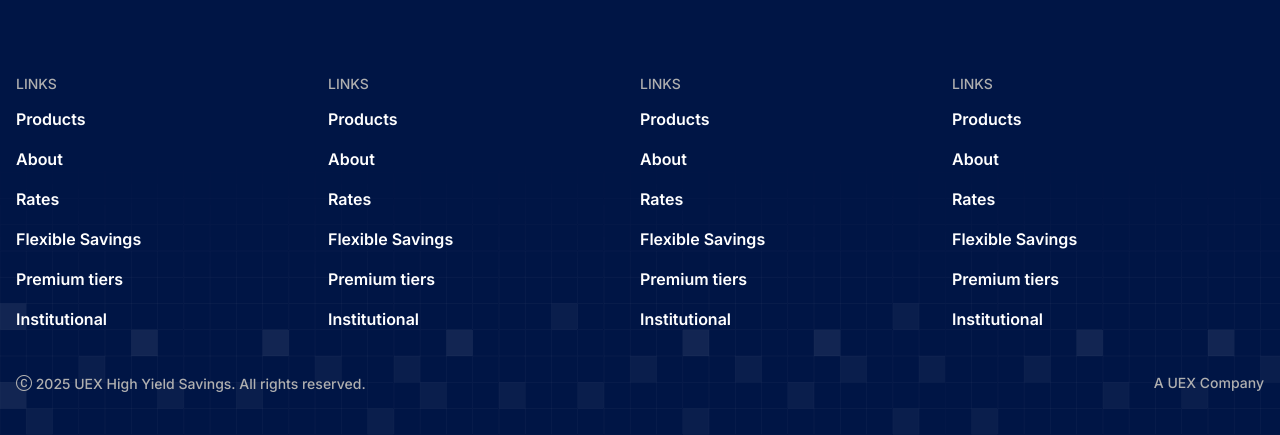
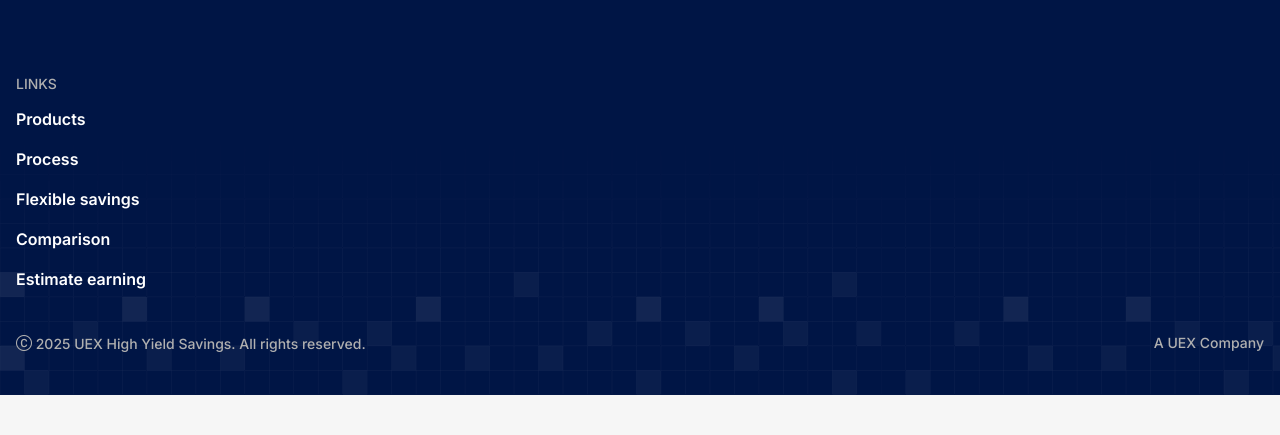
Before and after one commit to Sazzad-Anwar/uex, a website built with Vite: page index.html in a window 1280 px wide. Shown: the part 7321-7756 px from the top of the page. After the commit the page ends 7716 px from the top, so only its background shows below. Built offline with nearby package versions, Linux system fonts and the light colour scheme.

Commit message:
Update navigation links to use section IDs for improved in-page navigation; enhance user experience with toggle functionality.

```diff
--- a/index.html
+++ b/index.html
@@ -96,22 +96,22 @@
       <nav class="text-white px-6">
         <ul class="flex flex-col gap-8">
           <li>
-            <a class="font-medium text-base" href="/">Products</a>
+            <a class="font-medium text-base" @click="toggle()" href="#products">Products</a>
           </li>
           <li>
-            <a class="font-medium text-base" href="/">About</a>
+            <a class="font-medium text-base" @click="toggle()" href="#process">Process</a>
           </li>
           <li>
-            <a class="font-medium text-base" href="/">Rates</a>
+            <a class="font-medium text-base" @click="toggle()" href="#rates">Rates</a>
           </li>
           <li>
-            <a class="font-medium text-base" href="/">Flexible savings</a>
+            <a class="font-medium text-base" @click="toggle()" href="#savings">Flexible savings</a>
           </li>
           <li>
-            <a class="font-medium text-base" href="/">Premium tiers</a>
+            <a class="font-medium text-base" @click="toggle()" href="#comparison">Comparison</a>
           </li>
           <li>
-            <a class="font-medium text-base" href="/">Contact</a>
+            <a class="font-medium text-base" @click="toggle()" href="#estimate">Estimate earning</a>
           </li>
         </ul>
       </nav>
@@ -1503,174 +1503,37 @@
                 LINKS
               </li>
               <li>
-                <a href="#"
+                <a href="#products"
                   class="hover:text-lime-500 transition-all duration-150 ease-linear font-semibold text-base leading-[100%] tracking-[2%] text-white">
                   Products
                 </a>
               </li>
               <li>
-                <a href="#"
+                <a href="#process"
                   class="hover:text-lime-500 transition-all duration-150 ease-linear font-semibold text-base leading-[100%] tracking-[2%] text-white">
-                  About
+                  Process
                 </a>
               </li>
               <li>
-                <a href="#"
+                <a href="#savings"
                   class="hover:text-lime-500 transition-all duration-150 ease-linear font-semibold text-base leading-[100%] tracking-[2%] text-white">
-                  Rates
+                  Flexible savings
                 </a>
               </li>
               <li>
-                <a href="#"
+                <a href="#comparison"
                   class="hover:text-lime-500 transition-all duration-150 ease-linear font-semibold text-base leading-[100%] tracking-[2%] text-white">
-                  Flexible Savings
+                  Comparison
                 </a>
               </li>
               <li>
-                <a href="#"
+                <a href="#estimate"
                   class="hover:text-lime-500 transition-all duration-150 ease-linear font-semibold text-base leading-[100%] tracking-[2%] text-white">
-                  Premium tiers
-                </a>
-              </li>
-              <li>
-                <a href="#"
-                  class="hover:text-lime-500 transition-all duration-150 ease-linear font-semibold text-base leading-[100%] tracking-[2%] text-white">
-                  Institutional
+                  Estimate earning
                 </a>
               </li>
             </ul>
 
-          </div>
-          <div class="space-y-4 mb-10 md:mb-0">
-            <ul class="list-none space-y-4">
-              <li class="font-medium text-sm leading-[100%] tracking-[2%] text-[#AFAFAF]">
-                LINKS
-              </li>
-              <li>
-                <a href="#"
-                  class="hover:text-lime-500 transition-all duration-150 ease-linear font-semibold text-base leading-[100%] tracking-[2%] text-white">
-                  Products
-                </a>
-              </li>
-              <li>
-                <a href="#"
-                  class="hover:text-lime-500 transition-all duration-150 ease-linear font-semibold text-base leading-[100%] tracking-[2%] text-white">
-                  About
-                </a>
-              </li>
-              <li>
-                <a href="#"
-                  class="hover:text-lime-500 transition-all duration-150 ease-linear font-semibold text-base leading-[100%] tracking-[2%] text-white">
-                  Rates
-                </a>
-              </li>
-              <li>
-                <a href="#"
-                  class="hover:text-lime-500 transition-all duration-150 ease-linear font-semibold text-base leading-[100%] tracking-[2%] text-white">
-                  Flexible Savings
-                </a>
-              </li>
-              <li>
-                <a href="#"
-                  class="hover:text-lime-500 transition-all duration-150 ease-linear font-semibold text-base leading-[100%] tracking-[2%] text-white">
-                  Premium tiers
-                </a>
-              </li>
-              <li>
-                <a href="#"
-                  class="hover:text-lime-500 transition-all duration-150 ease-linear font-semibold text-base leading-[100%] tracking-[2%] text-white">
-                  Institutional
-                </a>
-              </li>
-            </ul>
-
-          </div>
-          <div class="space-y-4 mb-10 md:mb-0">
-            <ul class="list-none space-y-4">
-              <li class="font-medium text-sm leading-[100%] tracking-[2%] text-[#AFAFAF]">
-                LINKS
-              </li>
-              <li>
-                <a href="#"
-                  class="hover:text-lime-500 transition-all duration-150 ease-linear font-semibold text-base leading-[100%] tracking-[2%] text-white">
-                  Products
-                </a>
-              </li>
-              <li>
-                <a href="#"
-                  class="hover:text-lime-500 transition-all duration-150 ease-linear font-semibold text-base leading-[100%] tracking-[2%] text-white">
-                  About
-                </a>
-              </li>
-              <li>
-                <a href="#"
-                  class="hover:text-lime-500 transition-all duration-150 ease-linear font-semibold text-base leading-[100%] tracking-[2%] text-white">
-                  Rates
-                </a>
-              </li>
-              <li>
-                <a href="#"
-                  class="hover:text-lime-500 transition-all duration-150 ease-linear font-semibold text-base leading-[100%] tracking-[2%] text-white">
-                  Flexible Savings
-                </a>
-              </li>
-              <li>
-                <a href="#"
-                  class="hover:text-lime-500 transition-all duration-150 ease-linear font-semibold text-base leading-[100%] tracking-[2%] text-white">
-                  Premium tiers
-                </a>
-              </li>
-              <li>
-                <a href="#"
-                  class="hover:text-lime-500 transition-all duration-150 ease-linear font-semibold text-base leading-[100%] tracking-[2%] text-white">
-                  Institutional
-                </a>
-              </li>
-            </ul>
-
-          </div>
-          <div class="space-y-4 mb-10 md:mb-0">
-            <ul class="list-none space-y-4">
-              <li class="font-medium text-sm leading-[100%] tracking-[2%] text-[#AFAFAF]">
-                LINKS
-              </li>
-              <li>
-                <a href="#"
-                  class="hover:text-lime-500 transition-all duration-150 ease-linear font-semibold text-base leading-[100%] tracking-[2%] text-white">
-                  Products
-                </a>
-              </li>
-              <li>
-                <a href="#"
-                  class="hover:text-lime-500 transition-all duration-150 ease-linear font-semibold text-base leading-[100%] tracking-[2%] text-white">
-                  About
-                </a>
-              </li>
-              <li>
-                <a href="#"
-                  class="hover:text-lime-500 transition-all duration-150 ease-linear font-semibold text-base leading-[100%] tracking-[2%] text-white">
-                  Rates
-                </a>
-              </li>
-              <li>
-                <a href="#"
-                  class="hover:text-lime-500 transition-all duration-150 ease-linear font-semibold text-base leading-[100%] tracking-[2%] text-white">
-                  Flexible Savings
-                </a>
-              </li>
-              <li>
-                <a href="#"
-                  class="hover:text-lime-500 transition-all duration-150 ease-linear font-semibold text-base leading-[100%] tracking-[2%] text-white">
-                  Premium tiers
-                </a>
-              </li>
-              <li>
-                <a href="#"
-                  class="hover:text-lime-500 transition-all duration-150 ease-linear font-semibold text-base leading-[100%] tracking-[2%] text-white">
-                  Institutional
-                </a>
-              </li>
-            </ul>
           </div>
         </div>
         <div class="flex flex-col md:flex-row justify-between items-start md:items-center gap-10">
```
